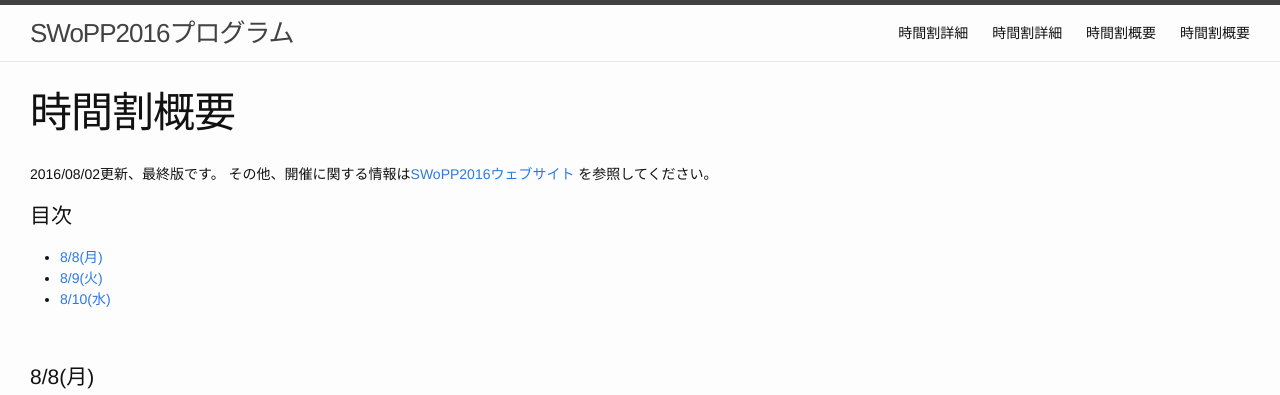
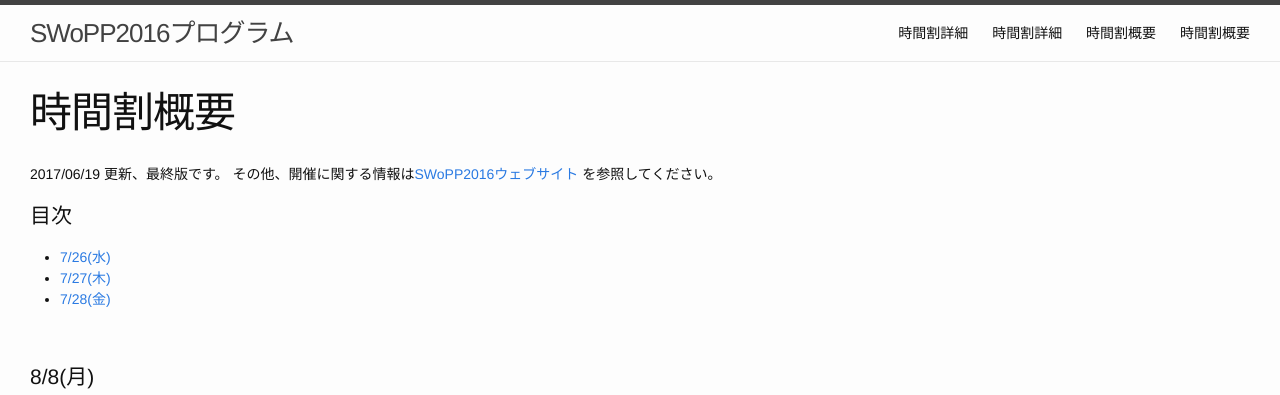
Before and after one commit to swopp/swopp.github.io, a Jekyll site: the page built from 2017/schedule-overview.md, in a window 1280 px wide. Shown: the top 395 px of the page. Built offline with Jekyll 4.4.1, drawn with Linux system fonts in a browser that asks for light colours.

```diff
--- a/2017/schedule-overview.md
+++ b/2017/schedule-overview.md
@@ -4,15 +4,15 @@ layout: page
 permalink: /2017/overview/
 ---
 
-2016/08/02更新、最終版です。
-その他、開催に関する情報は[SWoPP2016ウェブサイト](https://sites.google.com/site/swoppweb/swopp2016/) を参照してください。
+2017/06/19 更新、最終版です。
+その他、開催に関する情報は[SWoPP2016ウェブサイト](https://sites.google.com/site/swoppweb/swopp2017/) を参照してください。
 <!-- 著者の方へ： 発表題目等に変更がある場合は、発表先研究会に連絡してください。-->
 
 # 目次
 
-- [8/8(月)](#section-1)
-- [8/9(火)](#section-2)
-- [8/10(水)](#section-3)
+- [7/26(水)](#section-1)
+- [7/27(木)](#section-2)
+- [7/28(金)](#section-3)
 
 
 
```
Also changed, not shown: 2017/schedule-details.md (+6 -6 lines).
